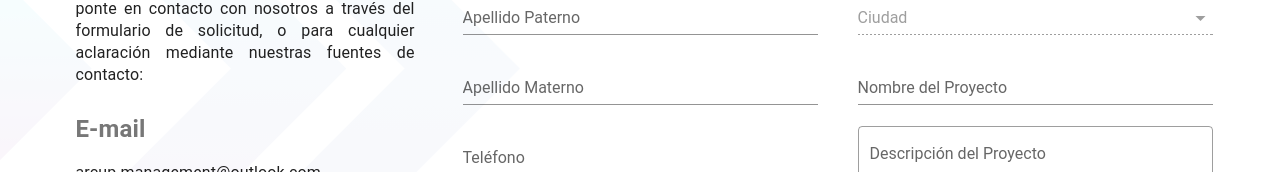
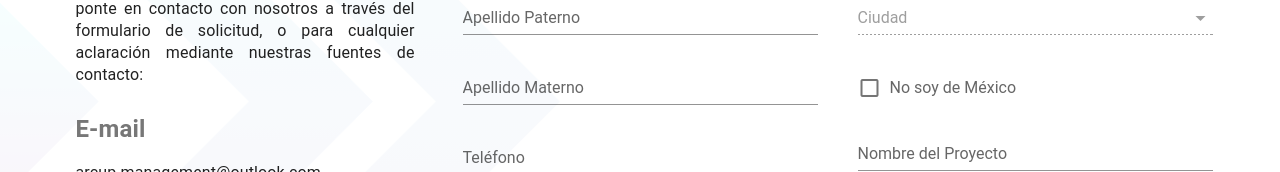
Before and after one commit to Arcup/Arcup-web, a Vue app in the folder arcup/: page /contact in a window 1280 px wide. Shown: the part 360-532 px from the top of the page. Built offline with nearby package versions, Linux system fonts and the light colour scheme; no server answers.

Commit message:
Checkbox en Contact
Se agregó la opcion "No soy de México" al formulario, el cual manda un "N/A" a la bd cuando está seleccionado

```diff
--- a/arcup/src/views/Contact.vue
+++ b/arcup/src/views/Contact.vue
@@ -101,10 +101,11 @@
                 >
                   <v-select
                     v-model="statesSelected"
+                    :disabled="stateDisabled"
                     :items="statesArray"
                     :error-messages="errors"
+                    required
                     label="Estado"
-                    required
                     @change="onChangeStates()"
                   ></v-select>
                 </validation-provider>
@@ -114,14 +115,23 @@
                   rules="required"
                 >
                   <v-select
-                    :disabled="selectDisabled === true"
+                    :disabled="cityDisabled"
                     v-model="citySelected"
                     :items="cityArray"
+                    required
                     :error-messages="errors"
                     label="Ciudad"
-                    required
+
                   ></v-select>
                 </validation-provider>
+                <v-checkbox
+                  v-model="checkbox"
+                  value="1"
+                  label="No soy de México"
+                  type="checkbox"
+                  @click="checkboxclick"
+                  required
+                ></v-checkbox>
                 <validation-provider
                   v-slot="{ errors }"
                   name="Nombre del Proyecto"
@@ -187,7 +197,13 @@
 
         <v-card-actions>
           <v-spacer></v-spacer>
-          <v-btn color="primary" v-on:click="clear" text @click="dialog201 = false">ACEPTAR</v-btn>
+          <v-btn
+            color="primary"
+            v-on:click="clear"
+            text
+            @click="dialog201 = false"
+            >ACEPTAR</v-btn
+          >
         </v-card-actions>
       </v-card>
     </v-dialog>
@@ -283,7 +299,20 @@ export default {
           .then((response) =>
             (this.cityArray = response.data.response.municipios).sort()
           );
-        this.selectDisabled = false;
+        this.cityDisabled = false;
+      }
+    },
+    checkboxclick() {
+      if (this.stateDisabled == false) {
+        this.stateDisabled = true;
+        this.statesSelected = "N/A";
+        this.cityDisabled = true;
+        this.citySelected = "N/A"
+      }else{
+        this.stateDisabled = false;
+        this.statesSelected = null;
+        this.cityDisabled = true;
+        this.citySelected = null;
       }
     },
     submit() {
@@ -307,7 +336,6 @@ export default {
           console.log(result);
           if (result != null) {
             this.dialog201 = true;
-
           }
         })
         .catch((error) => {
@@ -338,12 +366,16 @@ export default {
     email: "",
     projectName: "",
     projectDescription: "",
+    checkbox: null,
 
-    selectDisabled: true,
+    cityDisabled: true,
+    stateDisabled: false,
     statesArray: [],
     statesSelected: [],
     cityArray: [],
     citySelected: [],
+
+    test: "",
 
     dialog201: false,
     dialogError: false,
@@ -353,13 +385,13 @@ export default {
   }),
 
   watch: {
-      loader () {
-        const l = this.loader
-        this[l] = !this[l]
+    loader() {
+      const l = this.loader;
+      this[l] = !this[l];
 
-        setTimeout(() => (this[l] = false), 4000)
+      setTimeout(() => (this[l] = false), 4000);
 
-        this.loader = null
+      this.loader = null;
     },
   },
 };
```
Lines whose indentation alone changed are shown as unchanged.
